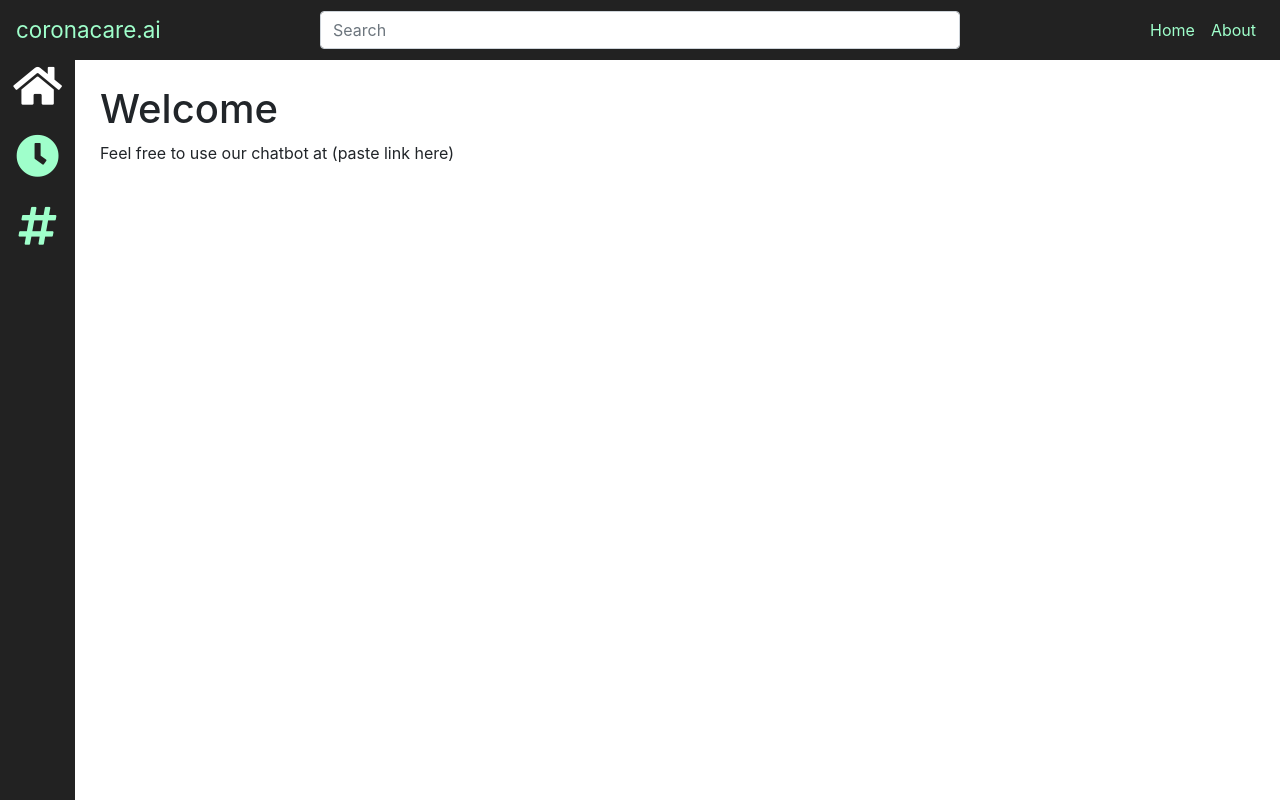
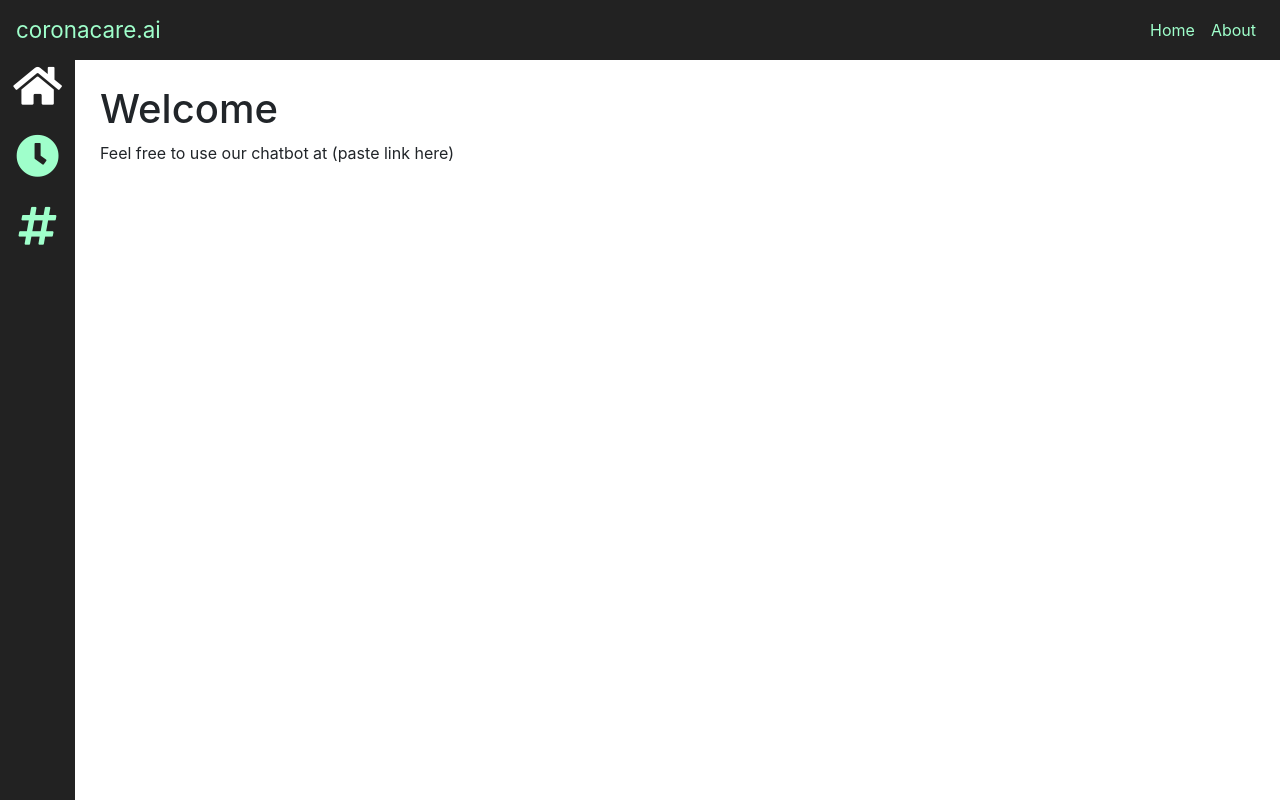
Before and after one commit to s-xuchr/coronacare, a React (Create React App) app in the folder site/: page / in a window 1280 px wide. Built offline with nearby package versions, Linux system fonts and the light colour scheme.

Commit message:
v0.4 got rid of middle search bar

```diff
--- a/site/src/App.js
+++ b/site/src/App.js
@@ -1,5 +1,4 @@
 import React from 'react';
-import logo from './logo.svg';
 import './App.css';
 import '../node_modules/bootstrap/dist/css/bootstrap.min.css';
 import { BrowserRouter as Router, Route, Switch } from "react-router-dom";
--- a/site/src/components/NavigationBar.js
+++ b/site/src/components/NavigationBar.js
@@ -23,9 +23,10 @@ export const NavigationBar = () => (
     <Navbar expand="lg">
       <Navbar.Brand href="/">coronacare.ai</Navbar.Brand>
       <Navbar.Toggle aria-controls="basic-navbar-nav"/>
-      <Form className="form-center">
+      {/* Search Bar */}
+      {/* <Form className="form-center">
         <FormControl type="text" placeholder="Search" className="" />
-      </Form>
+      </Form> */}
       <Navbar.Collapse id="basic-navbar-nav">
         <Nav className="ml-auto">
           <Nav.Item><Nav.Link href="/">Home</Nav.Link></Nav.Item>
```
